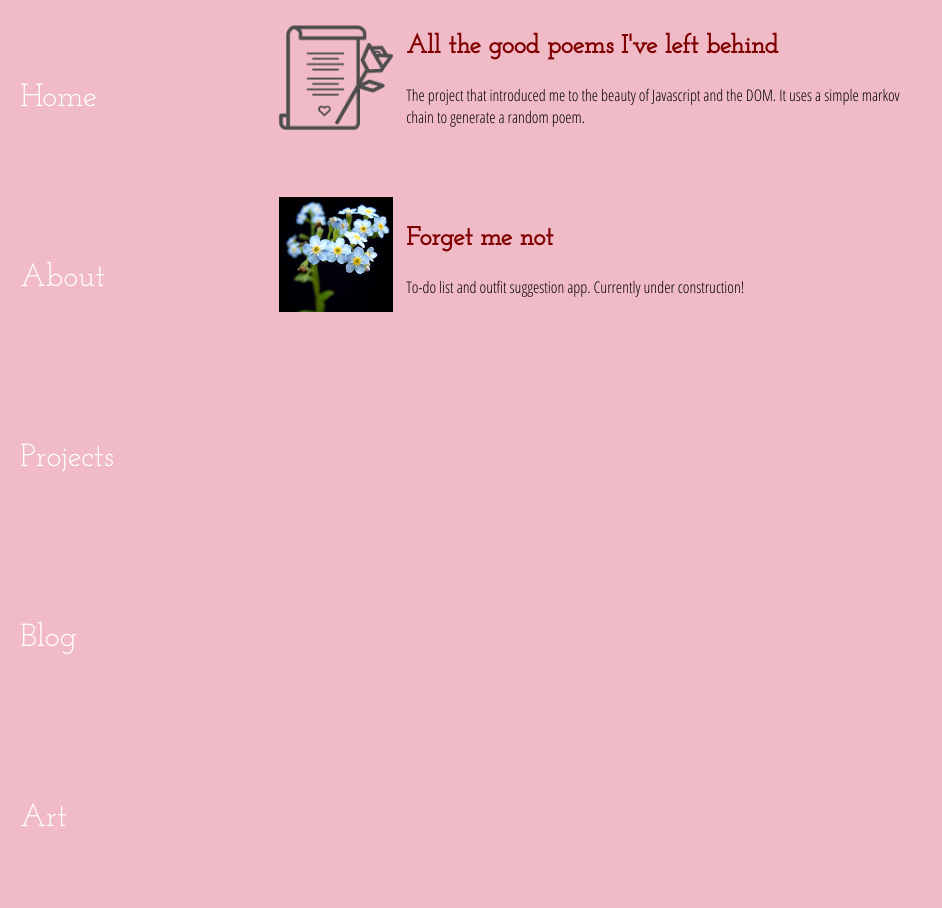
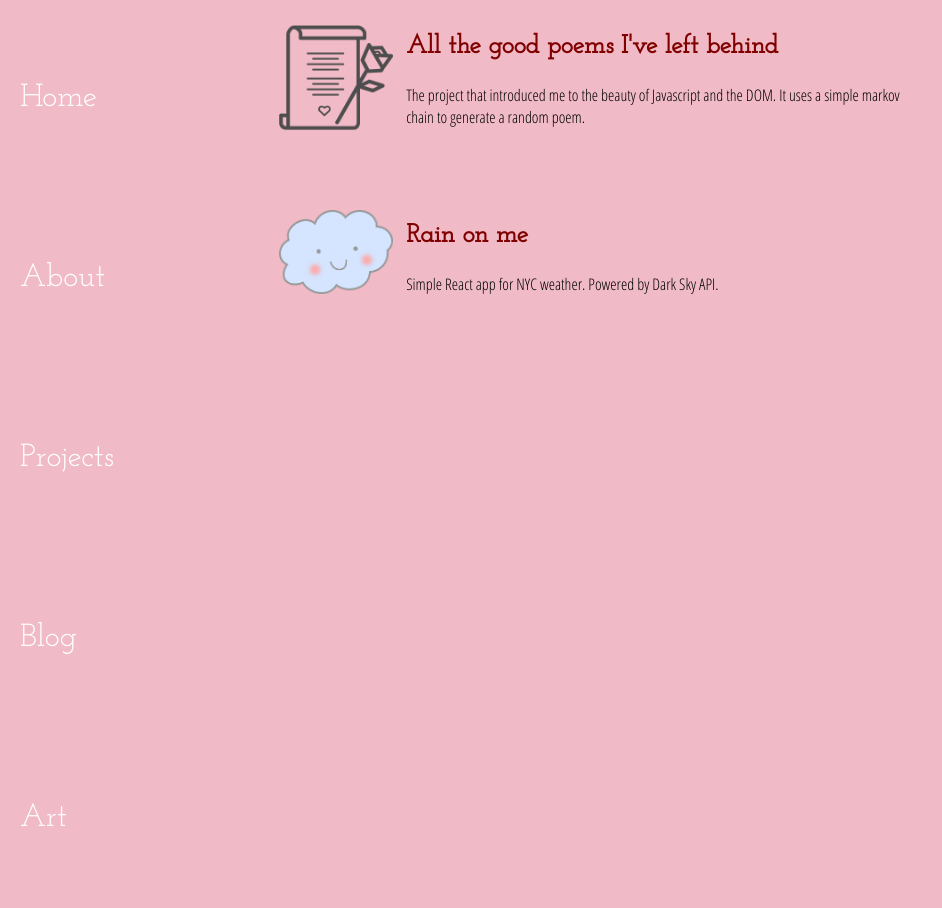
Before and after one commit to AlyssaYelle/AlyssaYelle.github.io, a Jekyll site: the page built from projects/index.html, in a window 1280 px wide. Shown: the whole page, without its empty margins (0-942 px from the left). Built offline with Jekyll 4.4.1, drawn with Linux system fonts in a browser that asks for light colours.

Commit message:
added rain on me project

```diff
--- a/about/index.html
+++ b/about/index.html
@@ -25,7 +25,7 @@ title: About
           I try to bring creativity and curiosity to everything I do, and I like to think that makes me a good software engineer. I'm sure you'd like some evidence of that, so here's a list of some of my achievements:
             <ul>
               <li>I was one of 23 students selected (out of 1100!) to participate in the American Express Developer Academy.</li>
-              <li>I was admitted into UT Austin's Intellectual Entrepeneurship Internship, where I spent a semester doing research under the guidance of Wesley Tansey and James Scott. I then presented my research at the Joint Statistical Meetings and Mathfest!</li>
+              <li>I was admitted into UT Austin's Intellectual Entrepeneurship Program, where I spent a semester doing data science research under the guidance of Wesley Tansey and James Scott. I then presented my research at the Joint Statistical Meetings and Mathfest!</li>
               <li>I've played at Carnegie Hall!</li>
               <li>I invented one of Houndstooth Coffee's signature drinks, the Lime Iron.</li>
               <li>Animals love me! I've been featured in Best Friends Animal Society's volunteer spotlight.</li>
--- a/projects/index.html
+++ b/projects/index.html
@@ -21,17 +21,16 @@ title: Projects
 
 	<article class='project'>
 		<div class='proj-icon'>
-			<img class='icon' src='./4mn.png' />
+			<img class='icon' src='./cloud.png' />
 		</div>
 		<div class='proj-desc'>
 			<h3>
-				<a href='https://alyssayelle.github.io/forget-me-not/' target='_blank'>Forget me not</a>
+				<a href='https://afternoon-cliffs-23085.herokuapp.com/' target='_blank'>Rain on me</a>
 			</h3>
 			<p>
-				To-do list and outfit suggestion app. Currently under construction!
+				Simple React app for NYC weather. Powered by Dark Sky API.
 			</p>
 		</div>
-
 	</article>
 
 </section>
```
Also changed, not shown: projects/cloud.png (added).
